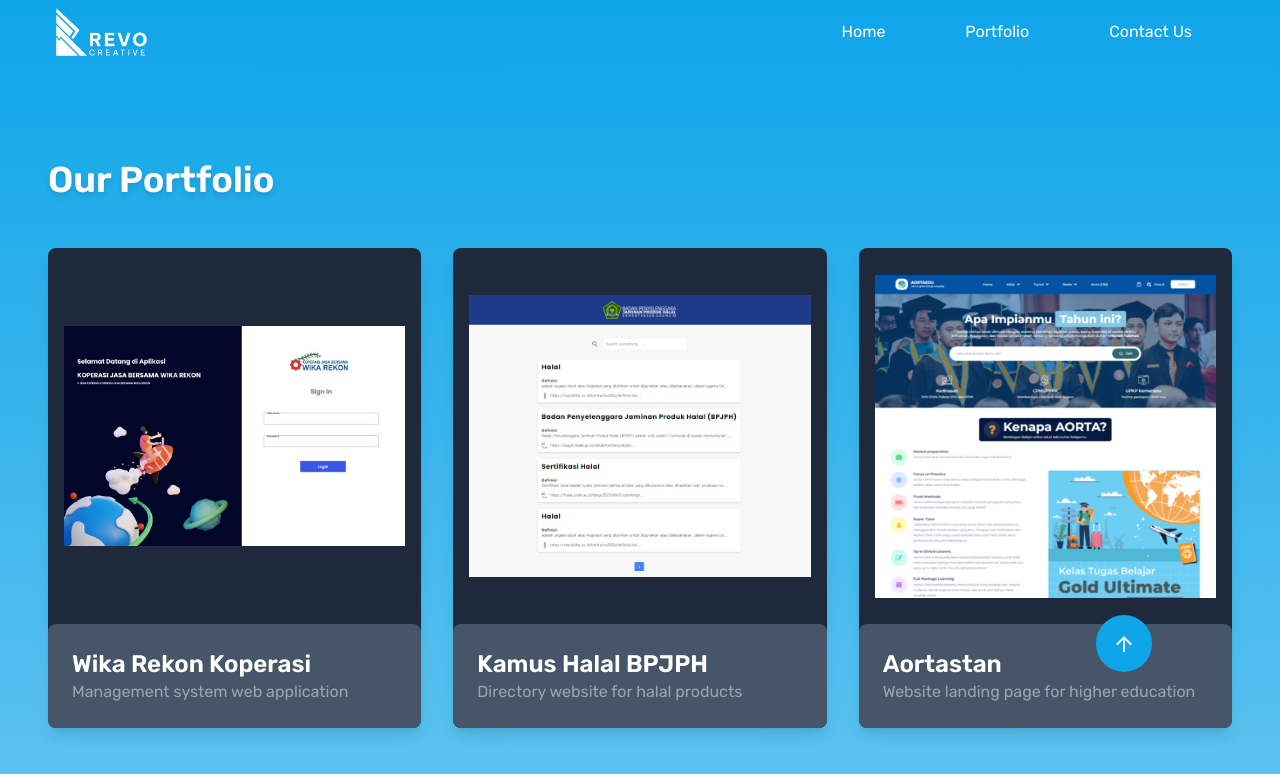
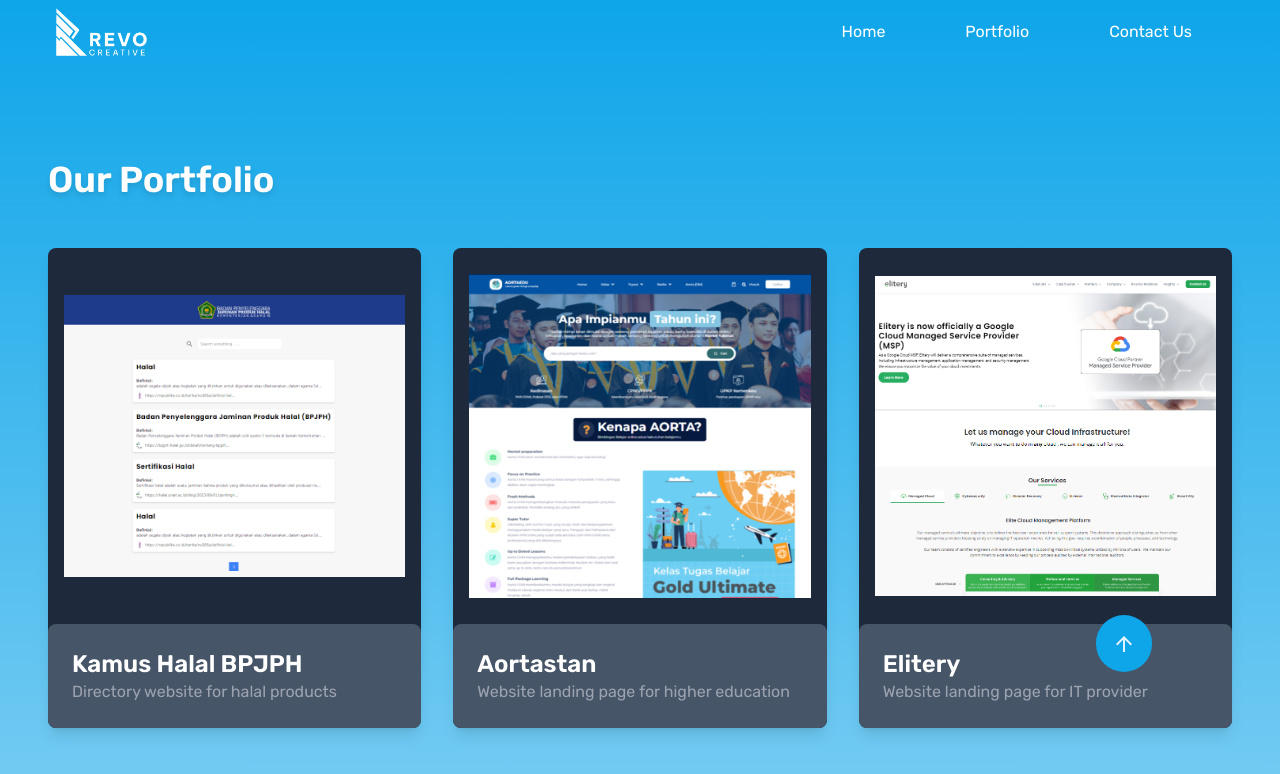
Before and after one commit to JambulJambul/revo_landing_page, a React (Vite) app: page /portfolio in a window 1280 px wide. Shown: the top 774 px of the page. Built offline with nearby package versions, Linux system fonts and the light colour scheme.

Commit message:
remove wika from partners and portfolio

```diff
--- a/src/pages/Home/components/Partners/index.jsx
+++ b/src/pages/Home/components/Partners/index.jsx
@@ -1,4 +1,4 @@
-import WikaLogo from '../../../../assets/wika-rekon-logo-removebg.webp';
+// import WikaLogo from '../../../../assets/wika-rekon-logo-removebg.webp';
 import BpjphLogo from '../../../../assets/bpjph-logo.svg'
 import NurfahmiLogo from '../../../../assets/nurfahmi-logo.png'
 import AortaLogo from '../../../../assets/aortastan-logo-removebg.webp'
@@ -17,13 +17,13 @@
                     <div className="text-center py-12">
                         <h2 className="drop-shadow-md text-2xl md:text-3xl lg:text-4xl font-semibold text-indigo-950">Our Esteemed Partners</h2>
                         <Marquee pauseOnHover={true} autoFill={true} className='pt-12'>
-                            <LogoItem href={"https://wikarekon.co.id/id/"} src={WikaLogo} alt={"Wika Rekon Logo"} />
-                            <LogoItem href={"https://bpjph.halal.go.id/"} src={BpjphLogo} alt={"Wika Rekon Logo"} />
-                            <LogoItem href={"https://nurfahmidaycare.com/"} src={NurfahmiLogo} alt={"Wika Rekon Logo"} />
-                            <LogoItem href={"https://aortastan.com/"} src={AortaLogo} alt={"Wika Rekon Logo"} />
-                            <LogoItem href={"https://elitery.com/"} src={EliteryLogo} alt={"Wika Rekon Logo"} />
-                            <LogoItem href={"https://munajat.id/"} src={MunajatLogo} alt={"Wika Rekon Logo"} />
-                            <LogoItem href={"https://tbwarrior.id/"} src={TbWarriorLogo} alt={"Wika Rekon Logo"} />
+                            {/* <LogoItem href={"https://wikarekon.co.id/id/"} src={WikaLogo} alt={"Wika Rekon Logo"} /> */}
+                            <LogoItem href={"https://bpjph.halal.go.id/"} src={BpjphLogo} alt={"BPJPH Badan Penyelenggara Jaminan Produk Halal "} />
+                            <LogoItem href={"https://nurfahmidaycare.com/"} src={NurfahmiLogo} alt={"Nurfahmi Daycare"} />
+                            <LogoItem href={"https://aortastan.com/"} src={AortaLogo} alt={"Aorta Stan"} />
+                            <LogoItem href={"https://elitery.com/"} src={EliteryLogo} alt={"E-Litery"} />
+                            <LogoItem href={"https://munajat.id/"} src={MunajatLogo} alt={"Munajat"} />
+                            <LogoItem href={"https://tbwarrior.id/"} src={TbWarriorLogo} alt={"TB Warrior"} />
                         </Marquee>
                     </div>
                 </div>
--- a/src/pages/Portfolio/index.jsx
+++ b/src/pages/Portfolio/index.jsx
@@ -1,7 +1,7 @@
 import PortfolioCard from './components/PortfolioCard';
 import DapurEmakUI from '../../assets/dapur-emak.png'
 import NurfahmiDaycareUI from '../../assets/nurfahmi-daycare.png'
-import WikaUI from '../../assets/wika-ui.jpg'
+// import WikaUI from '../../assets/wika-ui.jpg'
 import BpjphUI from '../../assets/bpjph-ui.png'
 import AortaUI from '../../assets/aortastan.png'
 import EliteryUI from '../../assets/elitery.png'
@@ -9,7 +9,7 @@
 import ElicoveryUI from '../../assets/elicovery.png'
 import MunajatUI from '../../assets/munajat-ui.png'
 import TbWarriorUi from '../../assets/tbwarrior.png'
-import WikaLogo from '../../assets/wika-rekon-logo.jpg';
+// import WikaLogo from '../../assets/wika-rekon-logo.jpg';
 import BpjphLogo from '../../assets/bpjph-logo.svg'
 import NurfahmiLogo from '../../assets/nurfahmi-logo.png'
 import AortaLogo from '../../assets/aortastan-logo.png'
@@ -19,14 +19,14 @@
 import ReactGA from "react-ga4";
 
 const portfolioItems = [
-    {
-        id: 1,
-        title: 'Wika Rekon Koperasi',
-        subtitle: 'Management system web application',
-        imgUrl: WikaUI,
-        companyLogo: WikaLogo,
-        companyUrl: "https://wikarekon.co.id/id/"
-    },
+    // {
+    //     id: 1,
+    //     title: 'Wika Rekon Koperasi',
+    //     subtitle: 'Management system web application',
+    //     imgUrl: WikaUI,
+    //     companyLogo: WikaLogo,
+    //     companyUrl: "https://wikarekon.co.id/id/"
+    // },
     {
         id: 2,
         title: 'Kamus Halal BPJPH',
@@ -63,7 +63,7 @@
 
     },
     {
-        id: 5,
+        id: 6,
         title: 'Elicovery',
         subtitle: 'Microsite for investor relations',
         imgUrl: ElicoveryUI,
@@ -72,7 +72,7 @@
 
     },
     {
-        id: 5,
+        id: 7,
         title: 'Munajat',
         subtitle: 'Website for online yasin e-book creation',
         imgUrl: MunajatUI,
@@ -81,7 +81,7 @@
 
     },
     {
-        id: 5,
+        id: 8,
         title: 'TB Warrior',
         subtitle: 'Android App for TBC survivor',
         imgUrl: TbWarriorUi,
@@ -90,7 +90,7 @@
 
     },
     {
-        id: 6,
+        id: 9,
         title: 'Nurfahmi Daycare',
         subtitle: 'Website landing page for daycare',
         imgUrl: NurfahmiDaycareUI,
@@ -99,7 +99,7 @@
 
     },
     {
-        id: 7,
+        id: 10,
         title: 'Dapur Emak Ponkel',
         subtitle: 'Android and iOS catering application',
         imgUrl: DapurEmakUI,
@@ -134,5 +134,3 @@
 }
 
 export default Portfolio;
-
-{/* <div className='bg-indigo-200' style={{ backgroundImage: `url(${DustBackground})`, backgroundRepeat: 'repeat', backgroundSize: 'contain' }}></div> */ }
```
